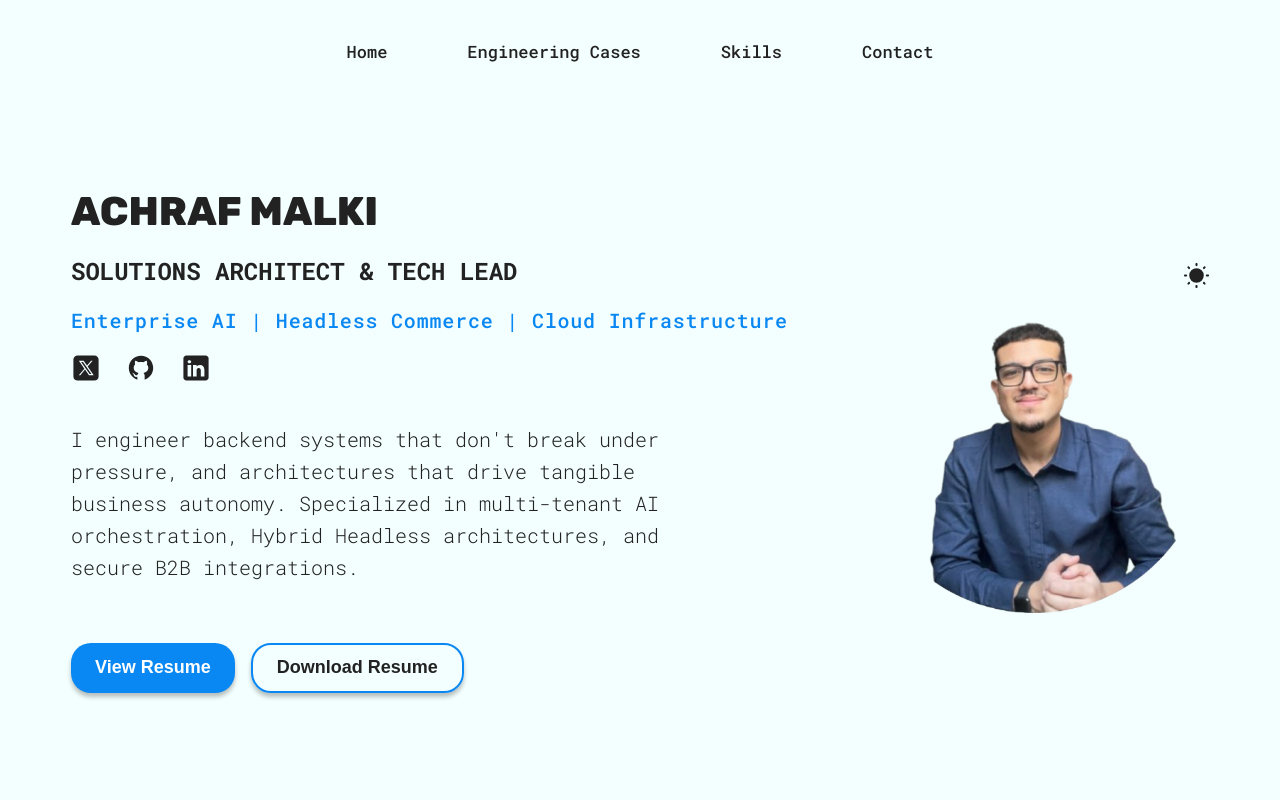
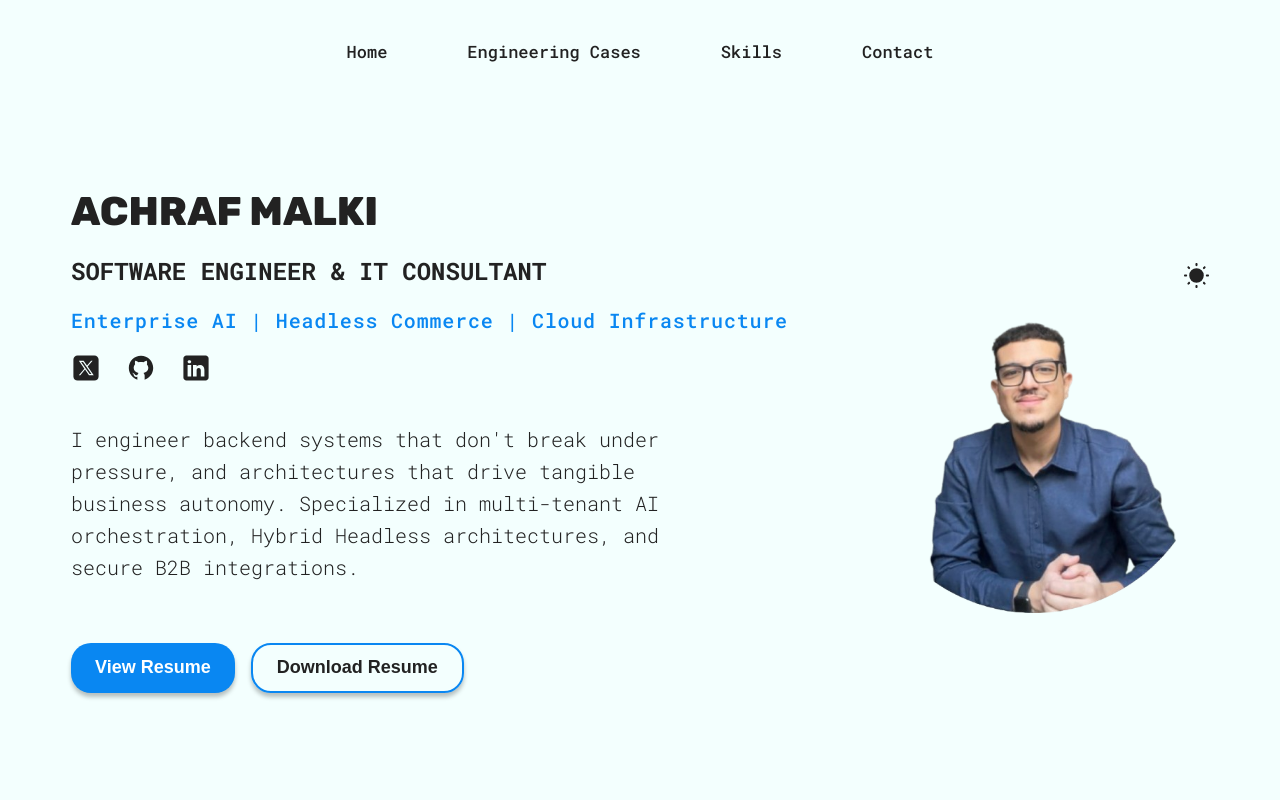
Before and after one commit to ashurafu04/portfolio, a React (Vite) app: page / in a window 1280 px wide. Shown: the top 800 px of the page. Built offline with nearby package versions, Linux system fonts and the light colour scheme.

Commit message:
modified the hero title

```diff
--- a/src/sections/Hero/Hero.jsx
+++ b/src/sections/Hero/Hero.jsx
@@ -36,7 +36,7 @@ function Hero() {
       </div>
       <div className={styles.info}>
         <h1>ACHRAF MALKI</h1>
-        <h2>Solutions Architect & Tech Lead</h2>
+        <h2>Software Engineer & IT Consultant</h2>
         <p className={styles.tagline}>
           Enterprise AI | Headless Commerce | Cloud Infrastructure
         </p>
```
